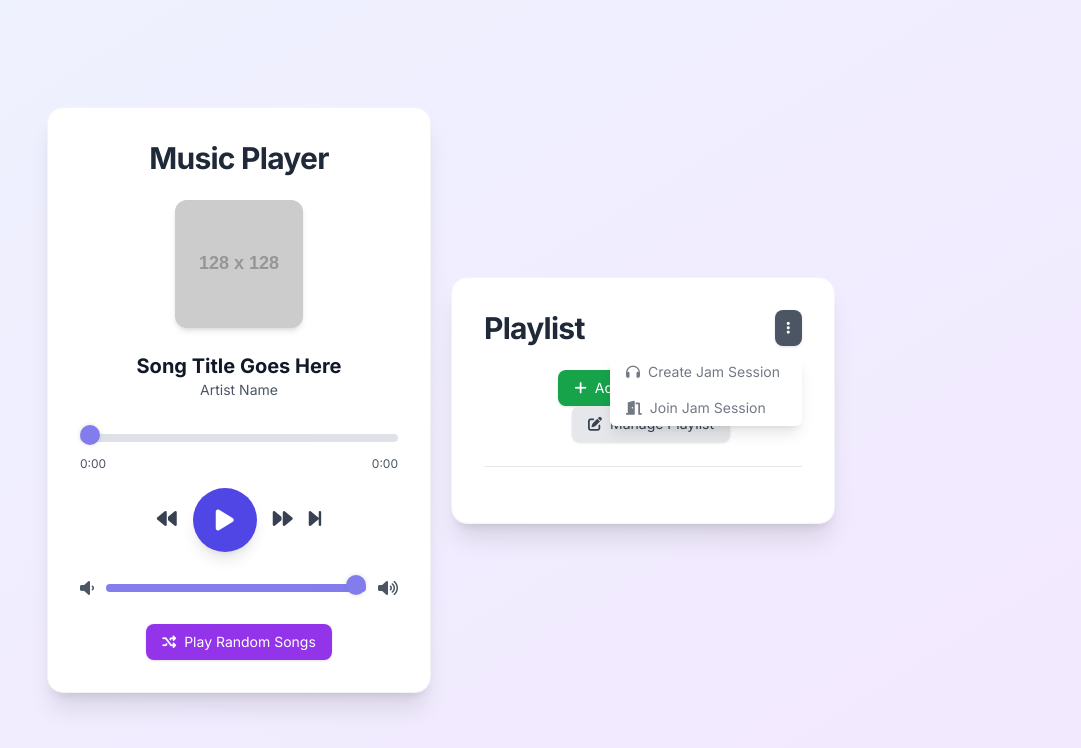
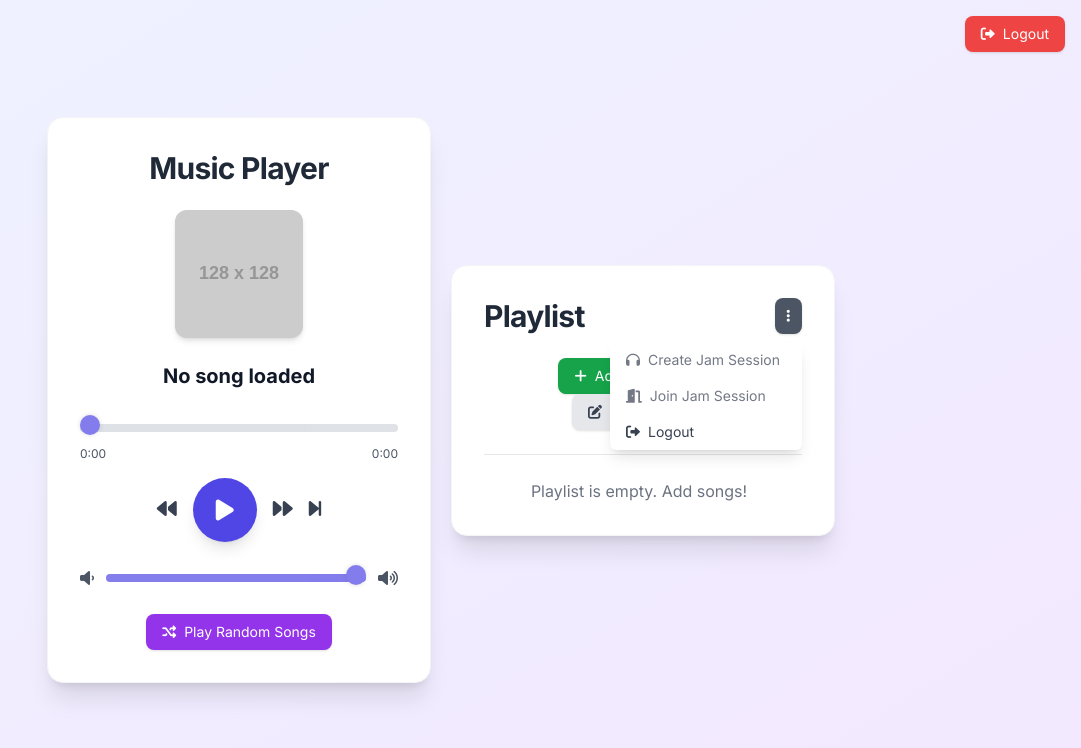
Before and after one commit to PravalikaRajanala/test, a website: page index.html in a window 1280 px wide. Both pictures are taken after a click on the button 987 px from the left and 327 px from the top of the page. Shown: the whole page, without its empty margins (199-1280 px from the left). Drawn offline with nearby package versions, Linux system fonts and the light colour scheme; no server answers; placeholder pictures from the web are drawn by us.

Commit message:
Update index.html

```diff
--- a/index.html
+++ b/index.html
@@ -244,11 +244,11 @@
 </head>
 <body class="bg-gradient-to-br from-indigo-50 to-purple-100 min-h-screen flex justify-center items-center p-4 relative">
 
-   <!-- New Logout Button at the top-right (absolute positioning) -->
- <!--    <button id="top-logout-button" class="absolute top-4 right-4 px-4 py-2 bg-red-500 text-white rounded-lg shadow hover:bg-red-600 transition-colors duration-200 text-sm">
+    <!-- New Logout Button at the top-right (absolute positioning) -->
+    <button id="top-logout-button" class="absolute top-4 right-4 px-4 py-2 bg-red-500 text-white rounded-lg shadow hover:bg-red-600 transition-colors duration-200 text-sm">
         <i class="fas fa-sign-out-alt mr-2"></i>Logout
     </button>
--->
+
     <div class="audio-player-card bg-white shadow-xl rounded-2xl p-6 md:p-8 w-full max-w-sm border border-gray-100">
         <h2 class="text-2xl md:text-3xl font-extrabold text-center text-gray-800 mb-6 tracking-tight">
             Music Player
@@ -332,9 +332,9 @@
                     <button id="join-jam-session-dropdown-btn" class="block w-full text-left px-4 py-2 text-sm text-gray-700 hover:bg-gray-100 opacity-70 cursor-not-allowed pointer-events-none" disabled>
                         <i class="fas fa-door-open mr-2"></i>Join Jam Session
                     </button>
-                  <!--  <button id="dropdown-logout-button" class="block w-full text-left px-4 py-2 text-sm text-gray-700 hover:bg-gray-100">
+                    <button id="dropdown-logout-button" class="block w-full text-left px-4 py-2 text-sm text-gray-700 hover:bg-gray-100">
                         <i class="fas fa-sign-out-alt mr-2"></i>Logout
-                    </button> -->
+                    </button>
                 </div>
             </div>
         </div>
```
